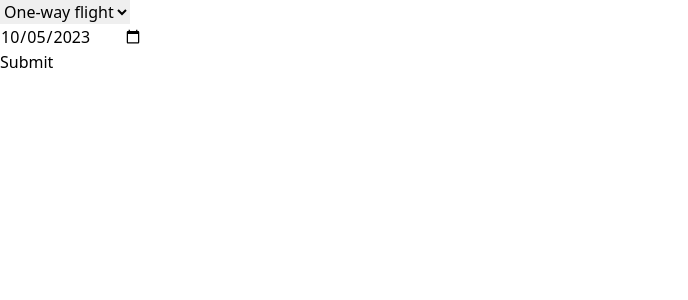
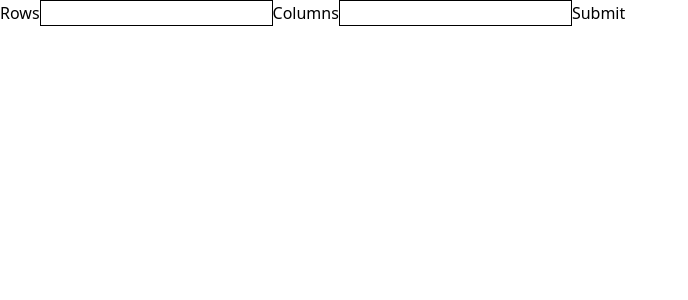
Before and after one commit to chaukhoa97/practicing, a React (Vite) app: page / in a window 1280 px wide. Shown: the top 300 px of the page, without its empty margins (0-688 px from the left). Built offline with nearby package versions, Linux system fonts and the light colour scheme.

Commit message:
Done GenerateTable

```diff
--- a/src/App.jsx
+++ b/src/App.jsx
@@ -1,6 +1,7 @@
 import Accordion from './GreatFrontEnd.com/Accordion/Accordion'
 import ContactForm from './GreatFrontEnd.com/ContactForm/ContactForm'
 import FlightBooker from './GreatFrontEnd.com/FlightBooker/FlightBooker'
+import GenerateTable from './GreatFrontEnd.com/GenerateTable/GenerateTable'
 
 import { ACCORDION_SECTIONS } from './data'
 
@@ -8,8 +9,9 @@ function App() {
   return (
     <>
       {/* <Accordion sections={ACCORDION_SECTIONS} />
-      <ContactForm /> */}
-      <FlightBooker />
+      <ContactForm />
+      <FlightBooker /> */}
+      <GenerateTable />
     </>
   )
 }
--- /dev/null
+++ b/src/GreatFrontEnd.com/GenerateTable/GenerateTable.jsx
@@ -0,0 +1,64 @@
+// https://www.greatfrontend.com/questions/user-interface/generate-table
+import { useState } from 'react'
+
+export default function GenerateTable() {
+  const [tableValues, setTableValues] = useState([])
+
+  function handleSubmit(e) {
+    e.preventDefault()
+
+    // Since the table should only be created when the "Submit" button is pressed, an uncontrolled form works better here.
+    const formData = new FormData(e.target)
+    const { rows, columns } = Object.fromEntries(formData.entries())
+
+    let tableRows = []
+    for (let rowNumber = 1; rowNumber <= rows; rowNumber++) {
+      let newRow = [rowNumber]
+      for (let colNumber = 2; colNumber <= columns; colNumber++) {
+        newRow.push(2 * rows * (colNumber - 1) + 1 - newRow.at(-1))
+      }
+      tableRows.push(newRow)
+    }
+
+    setTableValues(tableRows)
+  }
+
+  return (
+    <form onSubmit={handleSubmit}>
+      <label htmlFor="rows">Rows</label>
+      <input
+        name="rows"
+        id="rows"
+        className="border border-black"
+        type="number"
+        min={1}
+        required
+      />
+      <label htmlFor="columns">Columns</label>
+      <input
+        name="columns"
+        id="columns"
+        className="border border-black"
+        type="number"
+        min={1}
+        required
+      />
+      <button>Submit</button>
+      {tableValues.length > 0 && (
+        <table>
+          <tbody>
+            {tableValues.map((row, i) => (
+              <tr key={i}>
+                {row.map((r) => (
+                  <td className="border border-black" key={r}>
+                    {r}
+                  </td>
+                ))}
+              </tr>
+            ))}
+          </tbody>
+        </table>
+      )}
+    </form>
+  )
+}
--- /dev/null
+++ b/src/GreatFrontEnd.com/GenerateTable/GenerateTable.md
@@ -0,0 +1 @@
+![Generated table of 4 by 5 columns](https://www.greatfrontend.com/img/questions/generate-table/generate-table-example.png)
```
Also changed, not shown: 1 other file (tests, documents, lock files or other folders).
